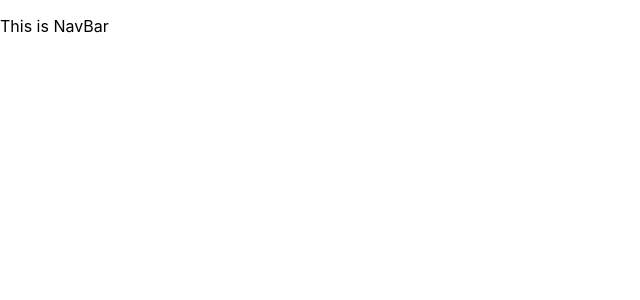
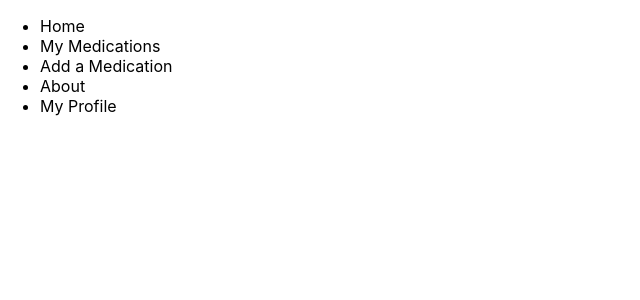
Before and after one commit to lizmeks/gm-pair-project, a React (Create React App) app: page / in a window 1280 px wide. Shown: the top 300 px of the page, without its empty margins (0-640 px from the left). Built offline with nearby package versions, Linux system fonts and the light colour scheme.

Commit message:
add navbar options and navbar styles file

```diff
--- /dev/null
+++ b/src/components/NavBar.styles.tsx
@@ -0,0 +1 @@
+import styled from "styled-components";
--- a/src/components/NavBar.tsx
+++ b/src/components/NavBar.tsx
@@ -1,6 +1,24 @@
 const NavBar = () => {
     return (
-        <p>This is NavBar</p>
+        <nav>
+            <ul>
+                <li>
+                    Home
+                </li>
+                <li>
+                    My Medications
+                </li>
+                <li>
+                    Add a Medication
+                </li>
+                <li>
+                    About
+                </li>
+                <li>
+                    My Profile
+                </li>
+            </ul>
+        </nav>
     )
 }
 
```
